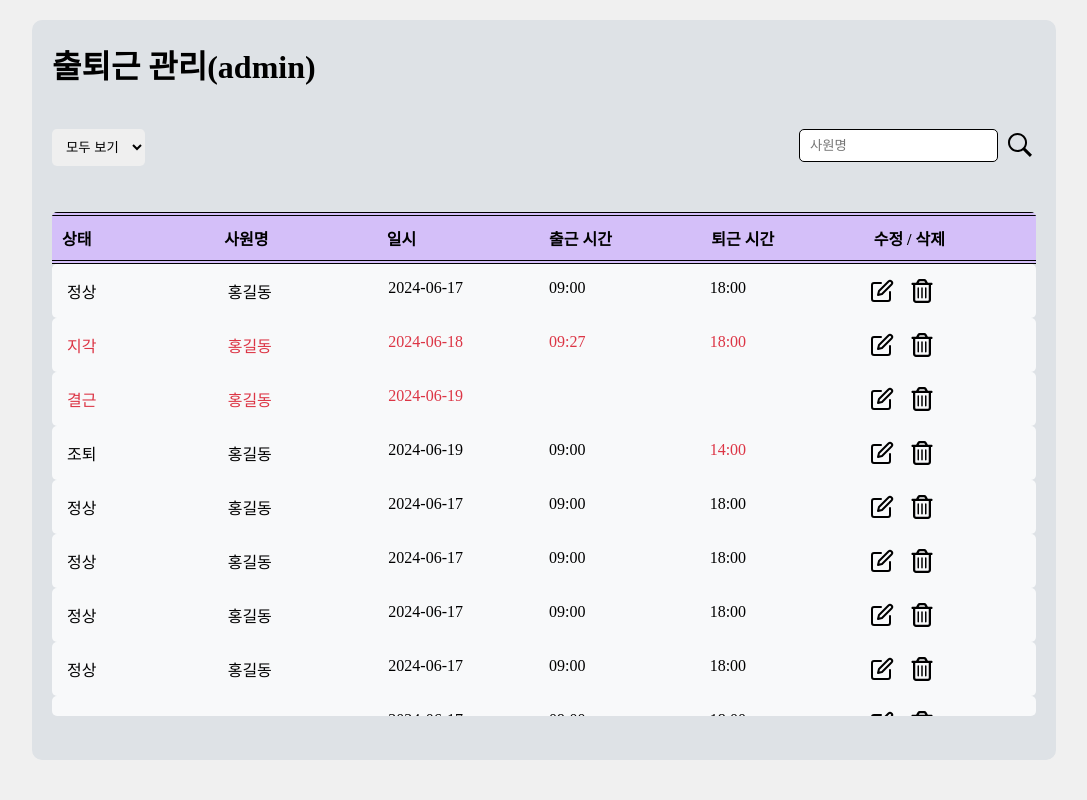
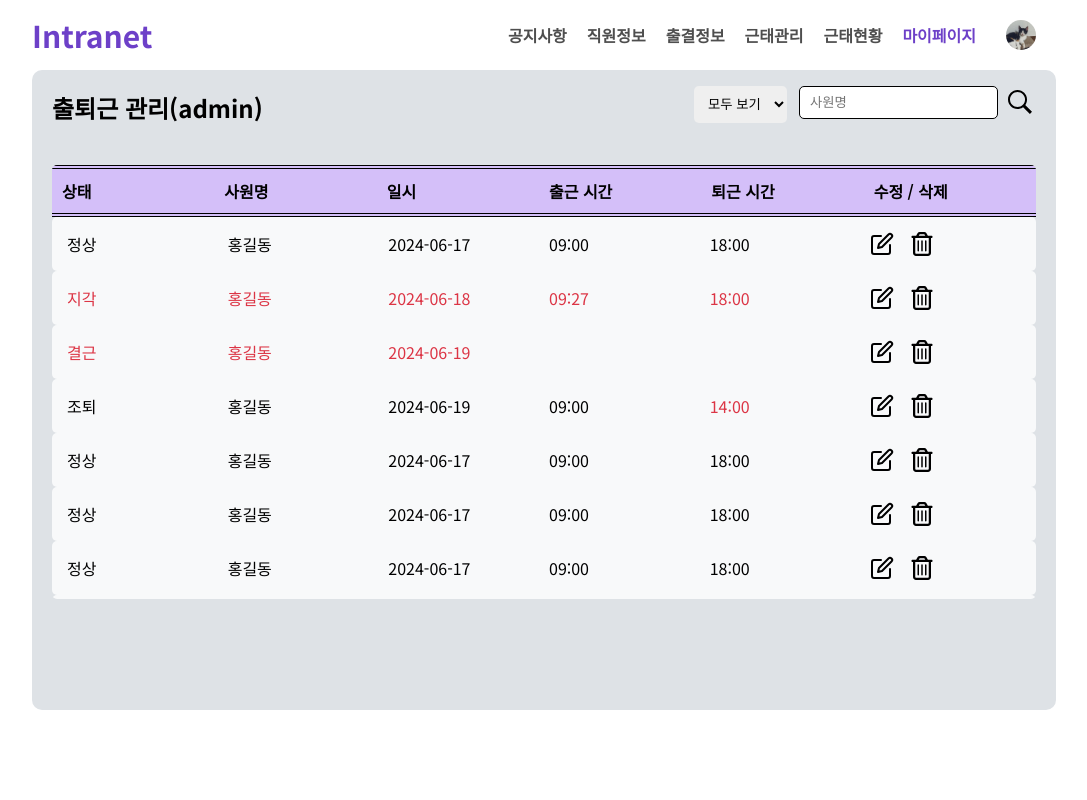
Before and after one commit to Fastcampus-Toy5/ToyProject, a website built with Vite: page src/admin/commute/index.html in a window 1280 px wide. Shown: the whole page, without its empty margins (96-1183 px from the left). Built offline with nearby package versions, Linux system fonts and the light colour scheme.

Commit message:
admin/commute 네비게이션 헤더와 ui 합침 #2

```diff
--- a/src/admin/commute/index.html
+++ b/src/admin/commute/index.html
@@ -5,11 +5,25 @@
     <meta name="viewport" content="width=device-width, initial-scale=1.0" />
     <title>출퇴근 관리</title>
     <link rel="stylesheet" href="../../styles/variables.css" />
+    <link rel="stylesheet" href="../../header/style.css" />
     <link rel="stylesheet" href="./style.css" />
   </head>
   <body>
-    <main class="main-content">
     <header>
+      <div class="logo">Intranet</div>
+      <nav>
+        <a href="#">공지사항</a>
+        <a href="#">직원정보</a>
+        <a href="#">출결정보</a>
+        <a href="#">근태관리</a>
+        <a href="#">근태현황</a>
+        <a href="#2">마이페이지</a>
+        <img src="../../header/image.jpg" alt="사진임" />
+      </nav>
+    </header>
+    <main>
+      <section class="main-content">
+        <header class="main-content-header">
           <div class="header-title">
             <h1>출퇴근 관리(admin)</h1>
           </div>
@@ -380,6 +394,7 @@
             </div>
           </div>
         </div>
+      </section>
     </main>
   </body>
 </html>
--- a/src/admin/commute/style.css
+++ b/src/admin/commute/style.css
@@ -9,7 +9,7 @@
 }
 
 .abnormal {
-  color : var(--red)
+  color: var(--red);
 }
 
 .blue {
@@ -22,44 +22,31 @@
   color: var(--gray-200);
 }
 
-body {
-  display: flex;
-  align-items: center;
-  justify-content: center;
-  background-color: #f0f0f0;
-  width: 80%;
-  height: 100%;
-  margin: 20px auto;
-}
-
 .main-content {
+  box-sizing: border-box;
   border-radius: 10px;
   padding: 20px;
   padding-top: 0;
   background-color: var(--gray-300);
   width: 100%;
-  height: 90vh;
+  height: 80vh;
   overflow-y: auto;
 }
 
 /* header */
-.main-content header {
-  padding-bottom: 20px;
-  background-color: var(--gray-300);
-  position: sticky;
-  top: 0;
+.main-content-header {
+  width: 100%;
+  margin: 0;
 }
 
 .header-title {
-  display: flex;
-  justify-content: space-between;
-  align-items: center;
   margin-bottom: 20px;
 }
 
 .header-tools {
   display: flex;
   justify-content: space-between;
+  gap: 12px;
 }
 
 header select {
--- a/src/header/style.css
+++ b/src/header/style.css
@@ -56,8 +56,3 @@ main {
     width: var(--container-width);
     margin: 0 auto;
 }
-
-section {
-    height: 100px;
-    background-color: #eee;
-}
```
Lines whose indentation alone changed are shown as unchanged.
